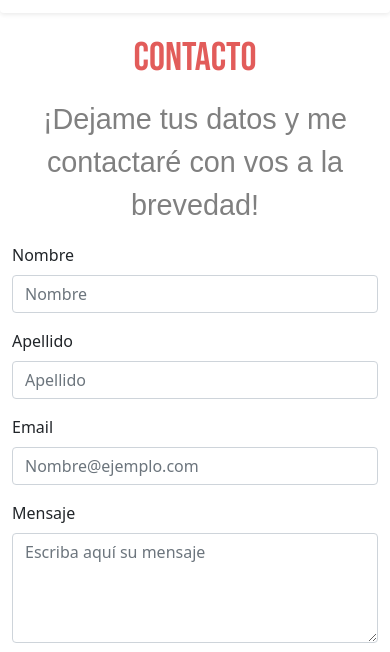
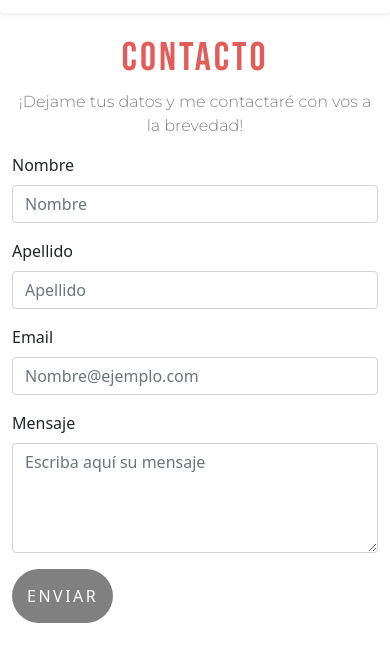
Before and after one commit to DeniseGebruers/AzucarAmargo, a website: page vistas/Contacto.html in a window 390 px wide. Shown: the part 129-781 px from the top of the page. Drawn offline with nearby package versions, Linux system fonts and the light colour scheme; grey boxes are pictures that could not be loaded; a web font is replaced by a local one.

Commit message:
finalizado

```diff
--- a/sass/parciales/_contacto.scss
+++ b/sass/parciales/_contacto.scss
@@ -9,15 +9,15 @@
     &__title {
         font-size: 2.5rem;
         font-family: $fuente2;
+        letter-spacing: 3px;
         font-weight: 400;
         margin-top: 1.5%;
         color: $rosa;
     }
     &__subtitle {
-        font-size: 2.5rem;
-        font-family: $fuente4;
+        font-size: 1.2rem;
+        font-family: $fuente1;
         font-weight: 300;
-        margin-top: 2%;
         color: $gris;
         text-align: center;
     }
--- a/sass/parciales/_mediaqueries.scss
+++ b/sass/parciales/_mediaqueries.scss
@@ -31,7 +31,8 @@
         margin-top: 2rem;
     }
     .contacto__subtitle {
-        font-size: 1.8rem;
+        font-size: 1rem;
+        margin-bottom: 15px;
     }
     .mate__introduccion {
         margin: 0 1rem;
--- a/vistas/Contacto.html
+++ b/vistas/Contacto.html
@@ -34,7 +34,7 @@
     <main class="container">
         <section class="contacto">
             <h2 class="contacto__title">CONTACTO</h2>
-            <p class="contacto__subtitle">¡Dejame tus datos y me contactaré con vos a la brevedad!</p>
+            <section class="contacto__subtitle">¡Dejame tus datos y me contactaré con vos a la brevedad!</section>
         </section>
         <div class="row form">
             <div class="col-md-6">
```
Also changed, not shown: vistas/Preguntas.html (+1 -1 lines), css/destino.css.
